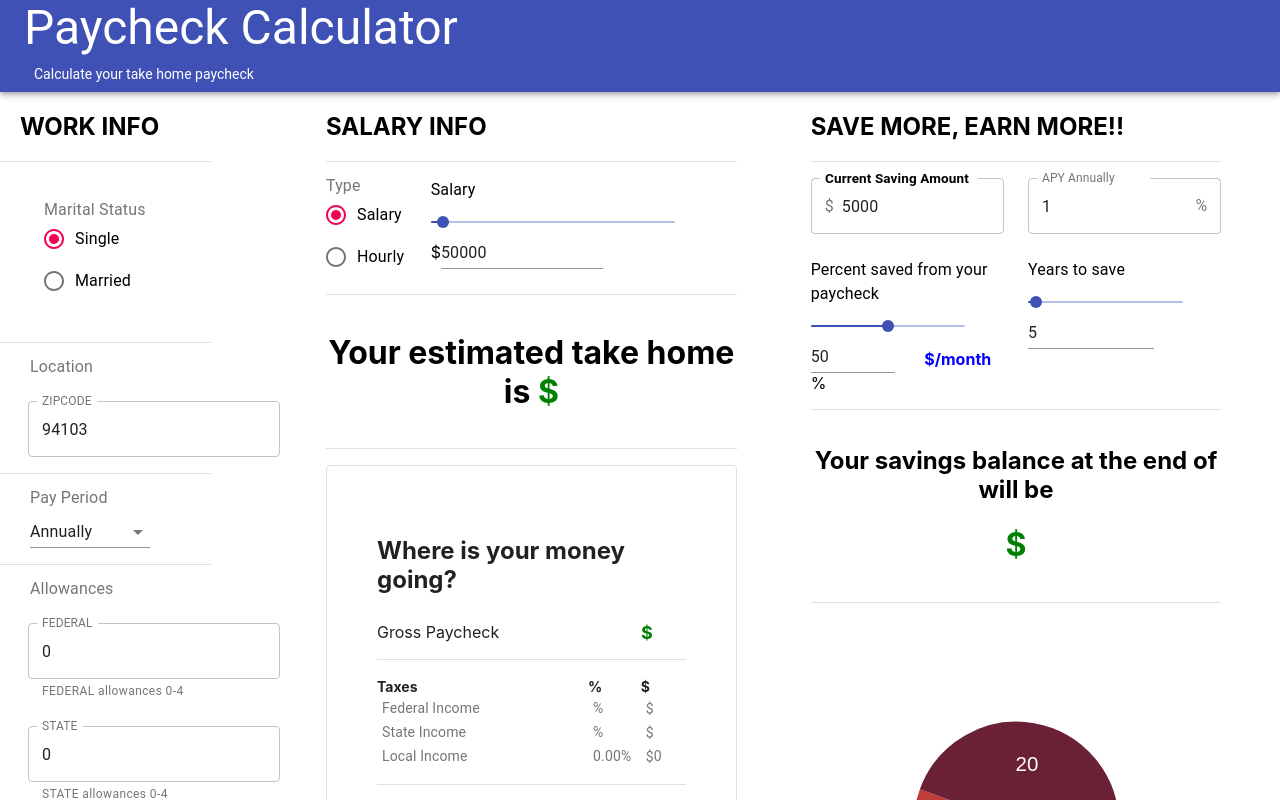
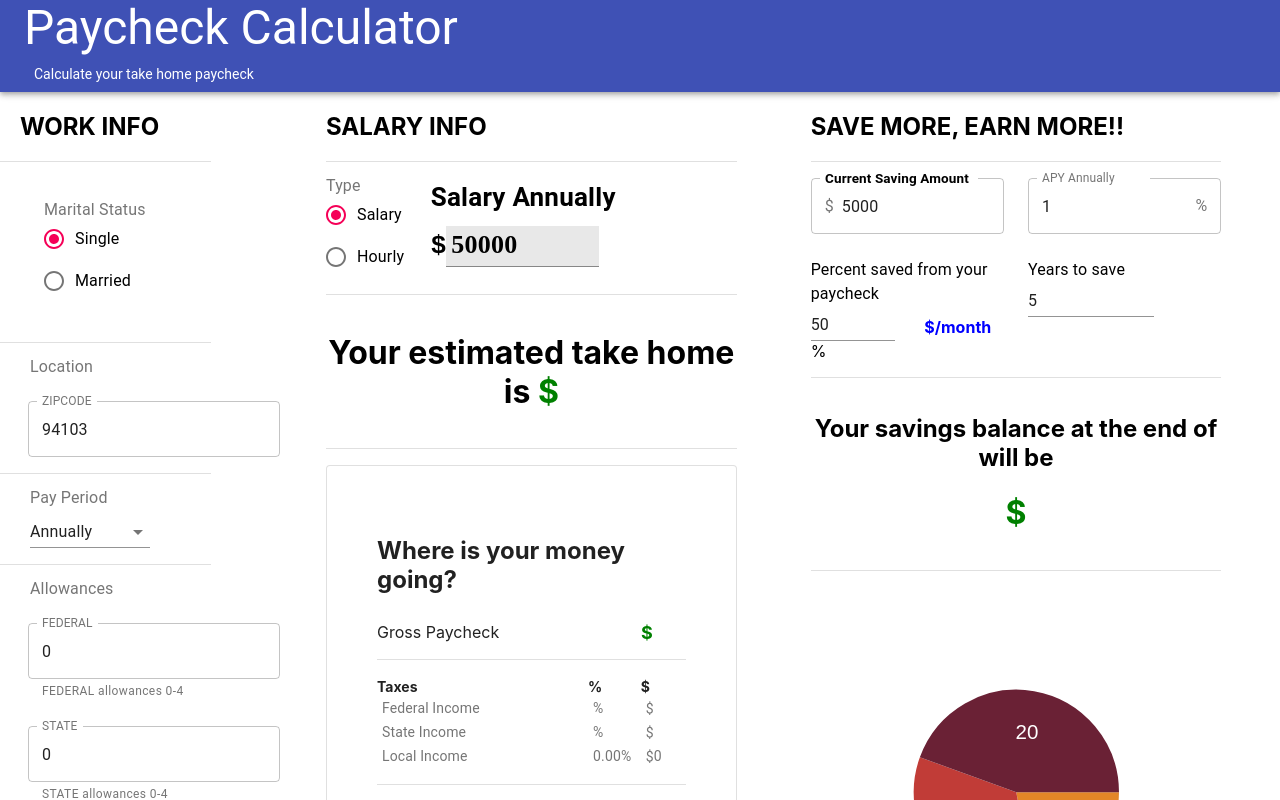
Before and after one commit to danthingu/paycheck_calculator_react, a React (Create React App) app: page / in a window 1280 px wide. Shown: the top 800 px of the page. Built offline with nearby package versions, Linux system fonts and the light colour scheme; no server answers.

Commit message:
remove slider since it is causing so much issue

```diff
--- a/src/component/RightPanel.js
+++ b/src/component/RightPanel.js
@@ -14,6 +14,7 @@ import Tooltip from '@material-ui/core/Tooltip';
 import Grid from '@material-ui/core/Grid';
 import ClickAwayListener from '@material-ui/core/ClickAwayListener';
 import Paper from '@material-ui/core/Paper';
+import TextField from '@material-ui/core/TextField';
 import { PaycheckCalculatorContext } from '../context/PaycheckCalculatorContext';
 
 const useStyles = makeStyles((theme) => ({
@@ -85,10 +86,10 @@ export default function RadioButtonsGroup() {
                 </Grid>
                 <Grid item xs={9}>
                     <div>
-                    <Typography id="input-slider" gutterBottom>
-                        Salary
+                    <Typography id="input-slider" style={{fontWeight: 'bold', fontSize: '26px', color: 'black'}} gutterBottom>
+                        Salary Annually
                     </Typography>
-                    <ClickAwayListener onClickAway={handleBlur}>
+                    {/* <ClickAwayListener onClickAway={handleBlur}>
                         <Slider
                             className={classes.slider}
                             min={0}
@@ -98,25 +99,21 @@ export default function RadioButtonsGroup() {
                             onChange={handleSliderChange}
                             aria-labelledby="input-slider"
                             />
-                    </ClickAwayListener>
+                    </ClickAwayListener> */}
 
                     <div>
                         <ClickAwayListener onClickAway={handleBlur}>
-                            <span class="currencyinput">$
+                            <span class="currencyinput" style={{fontWeight: 'bold', fontSize: '26px', color: 'black', fontFamily: 'monospace'}}>$
                             <Input
                                 className={classes.input}
+                                style={{fontWeight: 'bold', fontSize: '26px', color: 'black', background: '#e8e8e8', fontFamily: 'cursive', paddingLeft: '5px', width: '50%'}}
+                                id="filled-size-normal"
                                 value={salaryAmount}
                                 margin="dense"
                                 onChange={e => setSalaryAmount(e.target.value)}
-                                onBlur={() => handleBlur}
-                                inputProps={{
-                                step: 5000,
-                                min: 0,
-                                max: 100000000000,
-                                type: 'number',
-                                'aria-labelledby': 'input-slider',
-                                }}
-                            /></span>
+                                variant="filled"
+                                onBlur={() => handleBlur} />
+                            </span>
                         </ClickAwayListener>
                     </div>
                     </div>
--- a/src/component/RightPanel2.js
+++ b/src/component/RightPanel2.js
@@ -62,7 +62,7 @@ export default function RadioButtonsGroup() {
   const [ apyYearly, setApyYearly ] = useState(salaryWorkSavingInfo.apyAnnually);
   const [ percentSavedFromPayCheck, setPercentSavedFromPayCheck ] = useState(salaryWorkSavingInfo.paycheckPercentSaved);
   const [ yearsSaved, setYearsSaved ] = useState(salaryWorkSavingInfo.yearSaved)
-
+  const [ futureCompoundInterestDisplay, setFutureCompoundInterestDisplay] = useState(salaryWorkSavingInfo.futureCompoundInterest)
   const handleInitialDepositBlur = e => {
     setSalaryWorkSavingInfo({ ...salaryWorkSavingInfo, currentSavingAmount: initialDeposit });
   }
@@ -72,6 +72,7 @@ export default function RadioButtonsGroup() {
   }
 
   const handlePaycheckPercentSavedSliderChange = (event, newValue) => {
+
     setPercentSavedFromPayCheck(newValue)
   };
   const handleYearsSavedSliderChange = (event, newValue) => {
@@ -79,7 +80,7 @@ export default function RadioButtonsGroup() {
   };
 
   const handlePaycheckPercentSavedBlur = (e) => {
-    if (percentSavedFromPayCheck < 0) {
+      if (percentSavedFromPayCheck < 0) {
         setSalaryWorkSavingInfo({ ...salaryWorkSavingInfo, paycheckPercentSaved: 0 });
     } else if (percentSavedFromPayCheck > 100) {
         setSalaryWorkSavingInfo({ ...salaryWorkSavingInfo, paycheckPercentSaved: 100 });
@@ -110,7 +111,6 @@ export default function RadioButtonsGroup() {
     fontFamily: 'sans-serif',
     fill:'white',
   };
-
 
   return (
     <div>
@@ -153,14 +153,14 @@ export default function RadioButtonsGroup() {
                     <Typography id="input-slider" gutterBottom>
                         Percent saved from your paycheck
                     </Typography>
-                    <ClickAwayListener onClickAway={handlePaycheckPercentSavedBlur}>
+                    {/* <ClickAwayListener onClickAway={handlePaycheckPercentSavedBlur}>
                       <Slider
                           className={classes.slider}
                           value={percentSavedFromPayCheck}
                           onChange={handlePaycheckPercentSavedSliderChange}
                           aria-labelledby="input-slider"
                           />
-                    </ClickAwayListener>
+                    </ClickAwayListener> */}
 
                         <div>
                           <Grid container spacing={3}>
@@ -196,14 +196,14 @@ export default function RadioButtonsGroup() {
                     <Typography id="input-slider" gutterBottom>
                         Years to save
                     </Typography>
-                    <ClickAwayListener onClickAway={handleYearSavedBlur}>
+                    {/* <ClickAwayListener onClickAway={handleYearSavedBlur}>
                       <Slider
                           className={classes.slider}
                           value={yearsSaved}
                           onChange={handleYearsSavedSliderChange}
                           aria-labelledby="input-slider"
                           />
-                    </ClickAwayListener>
+                    </ClickAwayListener> */}
 
                         <div>
                         <ClickAwayListener onClickAway={handleYearSavedBlur}>
```
